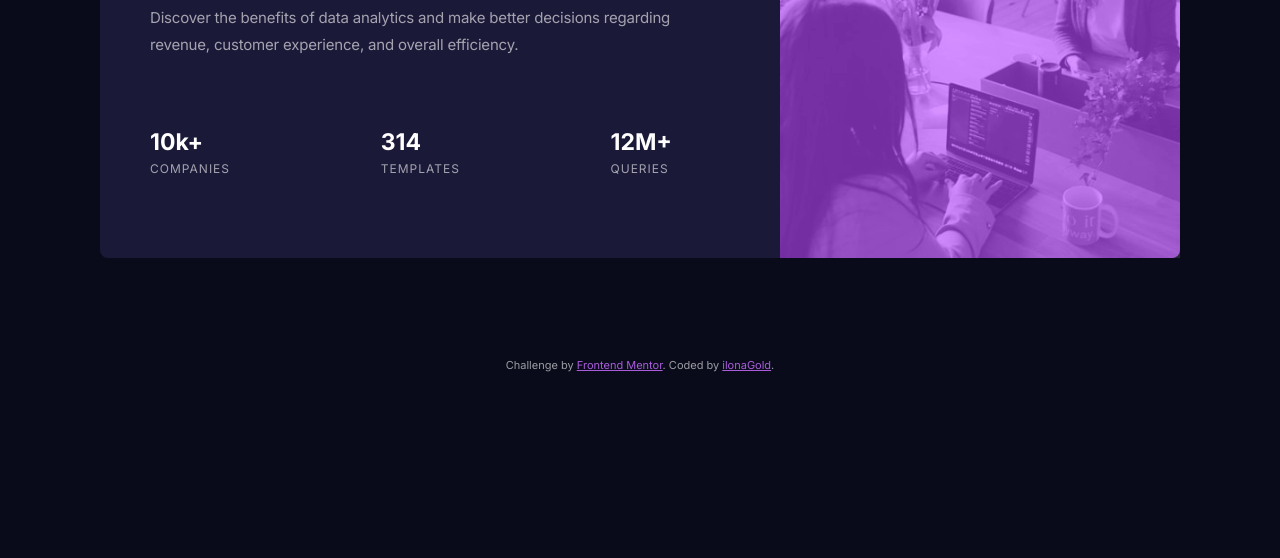
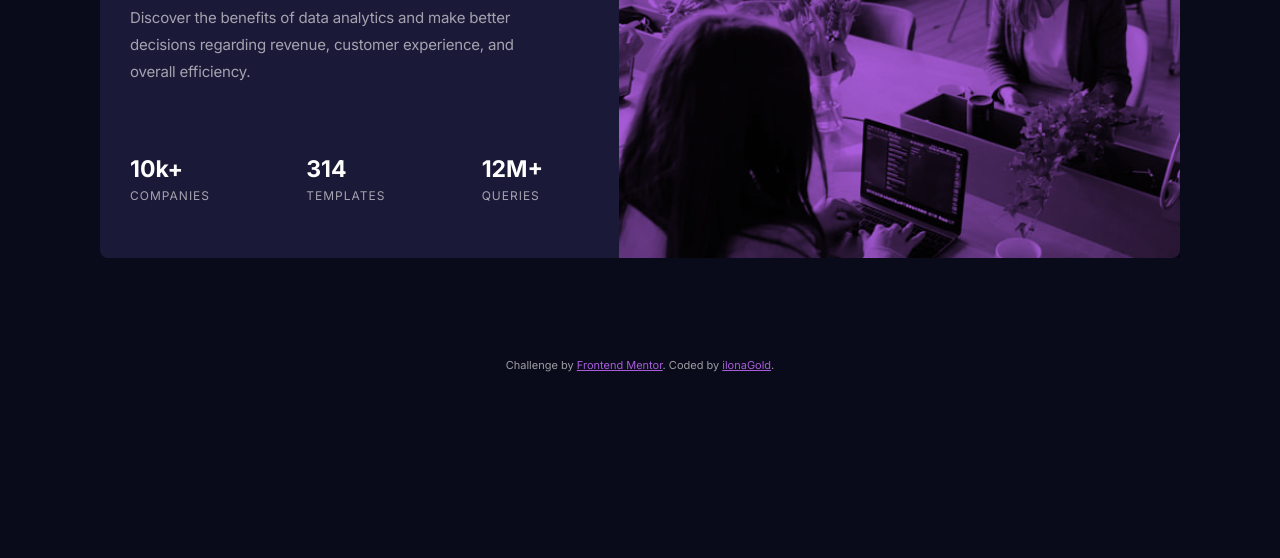
Before and after one commit to ilonaGold/stats-preview-card-component, a plain HTML site: page index.html in a window 1280 px wide. Shown: the part 242-800 px from the top of the page. Drawn offline with Linux system fonts and the light colour scheme.

Commit message:
Enhanced the look of the image using mix-blend-mode property

```diff
--- a/index.html
+++ b/index.html
@@ -10,17 +10,11 @@
 </head>
 <body>
   <main>
-    <div class="hero">
-      <picture>
-        <source media="(max-width: 1023px)" srcset="images/image-header-mobile.jpg">
-        <source media="(min-width: 1024px)" srcset="images/image-header-desktop.jpg">
-        <img src="images/image-header-desktop.jpg">
-      </picture>
-    </div>
+    <div class="hero"></div>
 
     <div class="card">
       <section class="overview">
-        <h1>Get <span>insights</span> that help your business grow.</h1>
+        <h1>Get <span class="accent-color">insights</span> that help your business grow.</h1>
         <p>Discover the benefits of data analytics and make better decisions regarding revenue, customer
           experience, and overall efficiency.</p>
       </section>
--- a/style.css
+++ b/style.css
@@ -33,17 +33,24 @@ main {
 }
 
 .hero {
-    background: var(--accent);
-    filter: contrast(130%);
+    display: flex;
+    width: 100%;
+    height: 240px;
+    position: relative;
+    background-image: url("images/image-header-mobile.jpg");
+    background-size: cover;
     border-radius: 8px 8px 0 0;
     margin-top: 90px;
 }
 
-.hero img {
-    display: flex;
-    width: 100%;
-    opacity: 0.3;
-}
+.hero::after {
+    content: " ";
+    position: absolute;
+    inset: 0;
+    background: var(--accent);
+    mix-blend-mode: multiply;
+  }
+
 
 .card {
     background: var(--card-background);
@@ -59,7 +66,7 @@ h1 {
     margin-bottom: 20px;
 }
 
-span {
+.accent-color {
     color: var(--accent);
 }
 
@@ -111,19 +118,18 @@ h3 {
         height: 400px;
     }
     .hero {
+        background-image: url("images/image-header-desktop.jpg");
         order: 1;
+        height: 400px;
         border-radius: 0 8px 8px 0;
         margin-top: 0;
-    }
-    .hero img {
-        object-fit: cover;
-        height: 400px;
-        width: 400px;
+        flex: 55%;
     }
     .card {
-        padding: 0 50px 50px;
+        padding: 0 30px 50px;
         text-align: left;
         border-radius: 8px 0 0 8px;
+        flex: 45%;
     }
     h1 {
         font-size: 30px;
@@ -133,6 +139,7 @@ h3 {
         font-size: 15px;
         margin-bottom: 70px;
         letter-spacing: -0.2px;
+        width: 90%;
     }
     .stats {
         display: flex;
@@ -150,9 +157,8 @@ h3 {
         margin: 177px 165px;
         height: 450px;
     }
-    .hero img {
+    .hero {
         height: 450px;
-        width: 540px;
     }
     .card {
         padding: 40px 120px 75px 70px;
@@ -163,7 +169,6 @@ h3 {
     }
     p {
         margin-bottom: 70px;
-        letter-spacing: -0.2px;
     }
 }
 @media (min-width: 1920px) {
@@ -171,14 +176,13 @@ h3 {
         display: flex;
     }
     .card {
-        padding: 50px 150px;
-        width: 50%;
+        padding: 40px 225px;
+    }
+    h1 {
+        font-size: 40px;
     }
     p {
         font-size: 18px;
-    }
-    .stats, p {
-        width: 80%;
     }
 }
 
```
